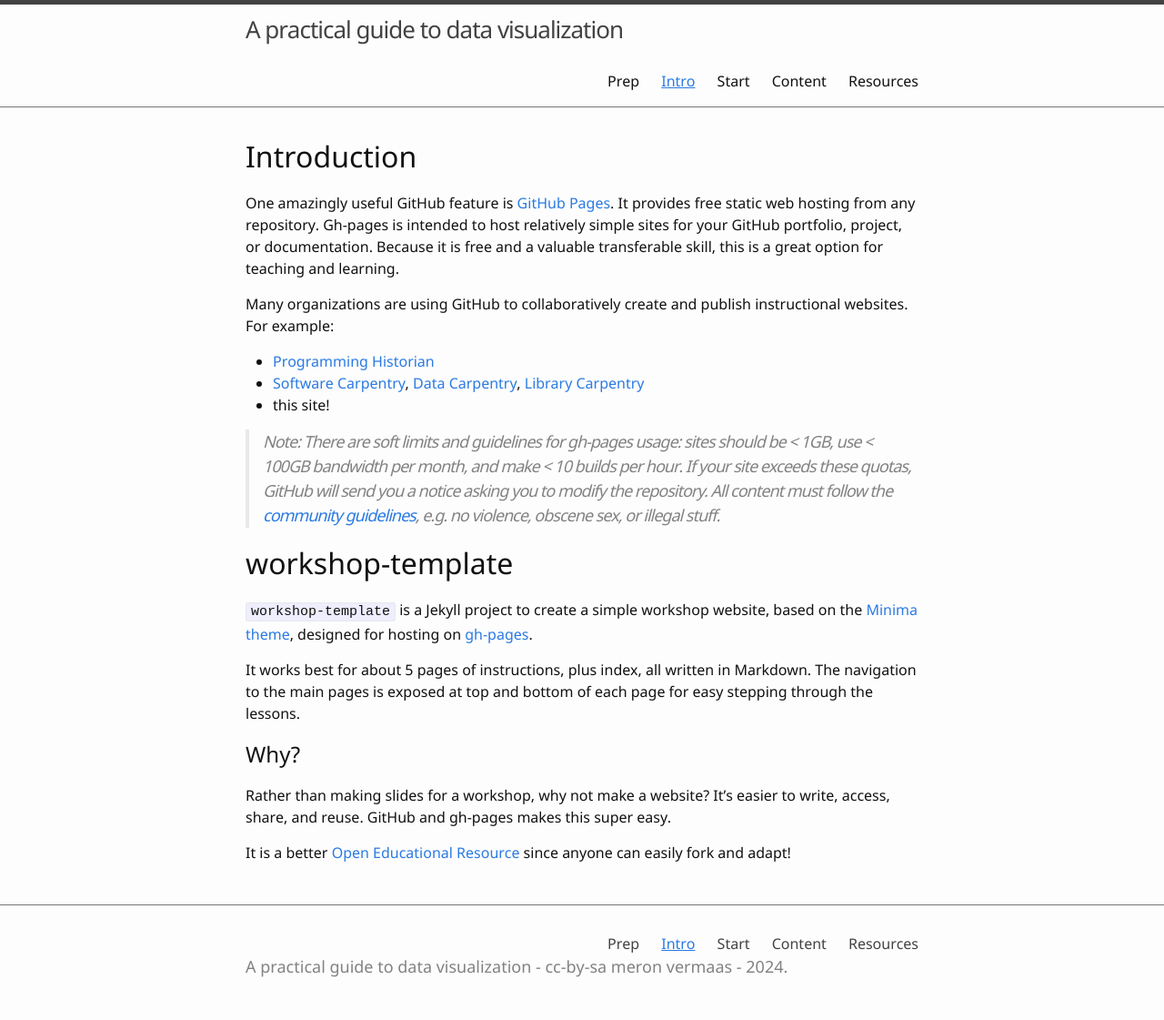
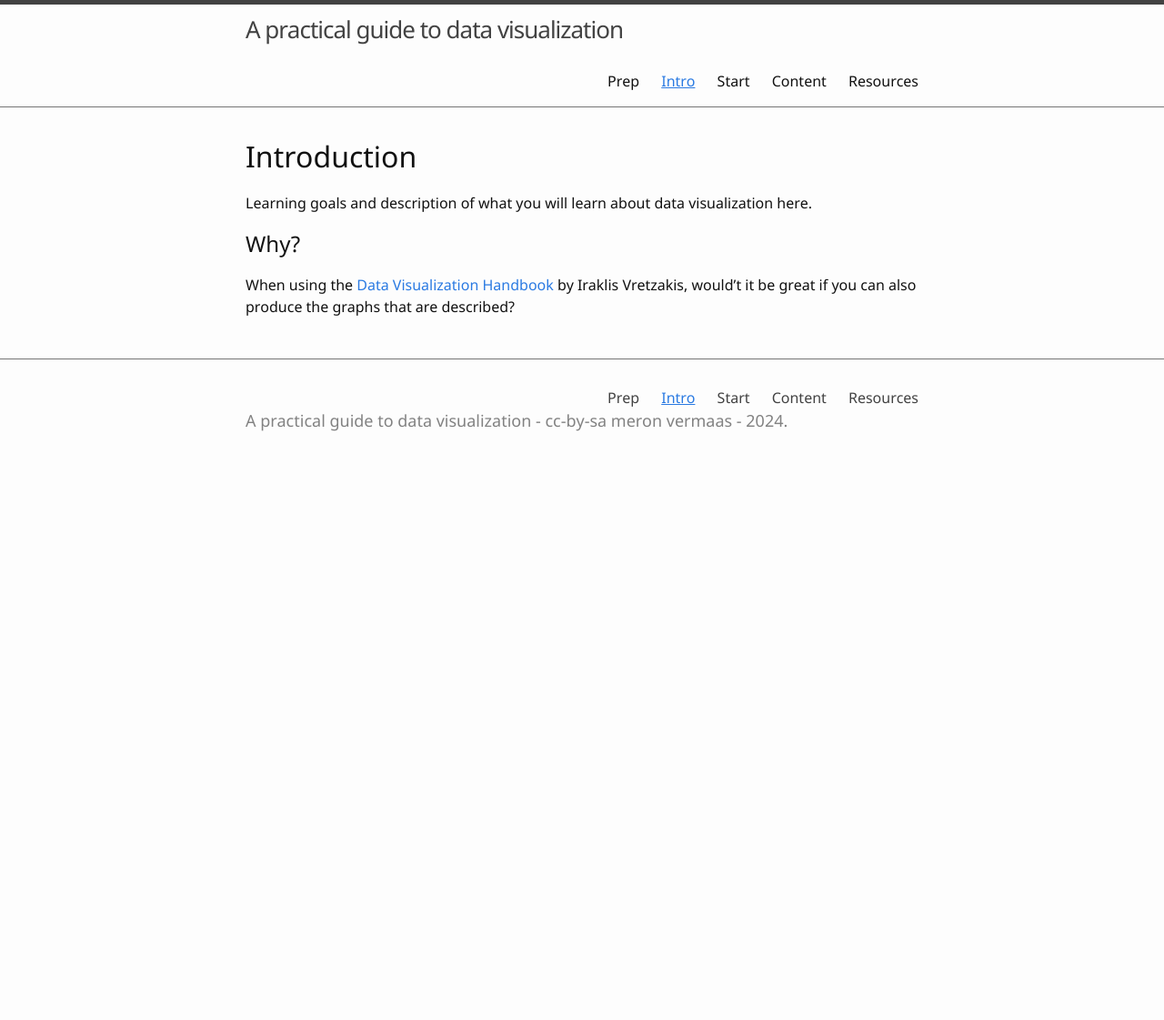
Before and after one commit to meronvermaas/data-visualization, a Jekyll site: the page built from 1-intro.md, in a window 1280 px wide. Shown: the whole page at 91% size. Built offline with Jekyll 4.4.1, drawn with Linux system fonts in a browser that asks for light colours; after the commit the page ends 900 px from its top, so only the background shows below that.

Commit message:
Update 1-intro.md
placeholder text

```diff
--- a/1-intro.md
+++ b/1-intro.md
@@ -5,34 +5,8 @@ nav: true
 
 # Introduction
 
-One amazingly useful GitHub feature is [GitHub Pages](https://guides.github.com/features/pages/){:target='_blank'}.
-It provides free static web hosting from any repository.
-Gh-pages is intended to host relatively simple sites for your GitHub portfolio, project, or documentation.
-Because it is free and a valuable transferable skill, this is a great option for teaching and learning.
-
-Many organizations are using GitHub to collaboratively create and publish instructional websites.
-For example:
-
-- [Programming Historian](http://programminghistorian.org/)
-- [Software Carpentry](https://software-carpentry.org/), [Data Carpentry](http://www.datacarpentry.org/), [Library Carpentry](https://librarycarpentry.org/)
-- this site!
-
-> Note:
-> There are *soft* limits and guidelines for gh-pages usage: sites should be < 1GB, use < 100GB bandwidth per month, and make < 10 builds per hour.
-> If your site exceeds these quotas, GitHub will send you a notice asking you to modify the repository.
-> All content must follow the [community guidelines](https://help.github.com/articles/github-community-guidelines/), e.g. no violence, obscene sex, or illegal stuff.
-
-# workshop-template
-
-`workshop-template` is a Jekyll project to create a simple workshop website, based on the [Minima theme](https://github.com/jekyll/minima){:target='_blank'}, designed for hosting on [gh-pages](https://pages.github.com/){:target='_blank'}.
-
-It works best for about 5 pages of instructions, plus index, all written in Markdown.
-The navigation to the main pages is exposed at top and bottom of each page for easy stepping through the lessons.
+Learning goals and description of what you will learn about data visualization here.
 
 ## Why?
 
-Rather than making slides for a workshop, why not make a website?
-It's easier to write, access, share, and reuse.
-GitHub and gh-pages makes this super easy.
-
-It is a better [Open Educational Resource](https://en.wikipedia.org/wiki/Open_educational_resources){:target='_blank'} since anyone can easily fork and adapt!
+When using the [Data Visualization Handbook](resources/DataVizHandbook_IV.pdf) by Iraklis Vretzakis, would't it be great if you can also produce the graphs that are described?
```
